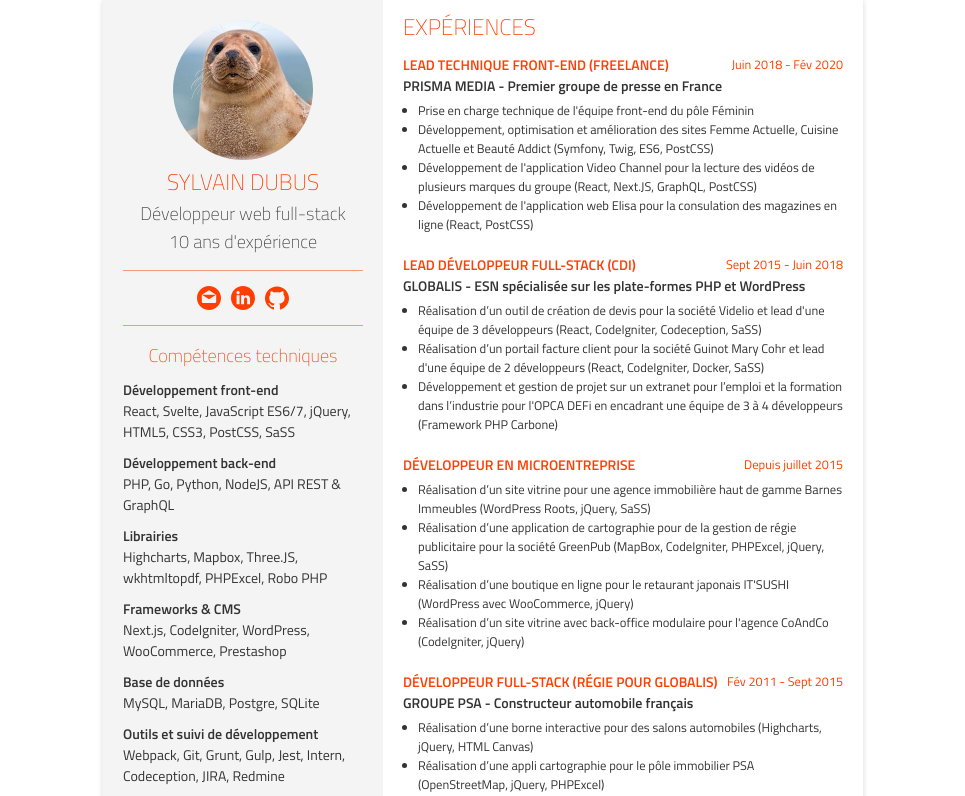
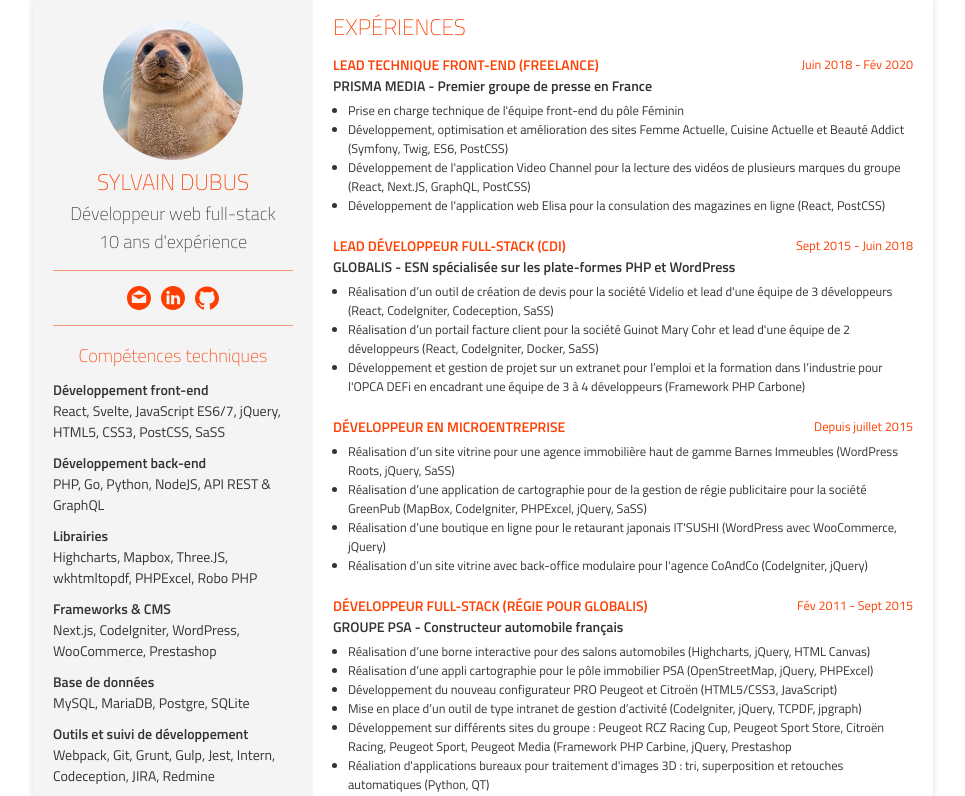
Before and after one commit to sylvaindubus/cv, a Svelte app: page / in a window 1280 px wide. Shown: the top 796 px of the page, without its empty margins (157-1122 px from the left). Built offline with nearby package versions, Linux system fonts and the light colour scheme.

Commit message:
Improve print and desktop layout

```diff
--- a/rollup.config.js
+++ b/rollup.config.js
@@ -6,7 +6,7 @@
 import { terser } from 'rollup-plugin-terser';
 import json from '@rollup/plugin-json';
 import alias from '@rollup/plugin-alias';
-import postcss from 'rollup-plugin-postcss'
+import postcss from 'rollup-plugin-postcss';
 
 const production = !process.env.ROLLUP_WATCH;
 
--- a/src/App.svelte
+++ b/src/App.svelte
@@ -83,12 +83,17 @@
 		}
 	}
 
+	@media print {
+		.wrapper {
+			width: 80%;
+		}
+	}
+
 	@media print, (min-width: 768px) {
 		.wrapper {
 			display: flex;
 			flex-flow: column wrap;
-			max-width: 760px;
-			min-height: 100%;
+			max-width: 900px;
 			max-height: 1600px;
 			margin: 0 auto;
 			padding: 0;
```
